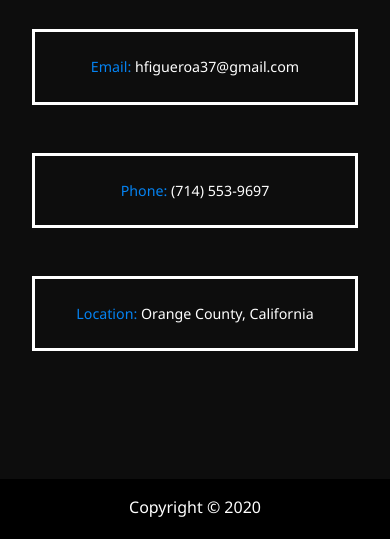
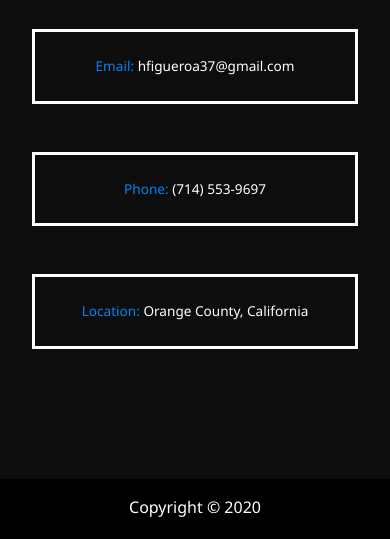
Before and after one commit to devfig37/personal_website, a plain HTML site: page contact.html in a window 390 px wide. Shown: the part 305-844 px from the top of the page. Drawn offline with Linux system fonts and the light colour scheme.

Commit message:
Update main.css

```diff
--- a/css/main.css
+++ b/css/main.css
@@ -299,4 +299,4 @@ main {
     display: inline; }
   .boxes div {
     word-wrap: break-word;
-    font-size: 0.89rem; } }
+    font-size: 0.85rem; } }
```
